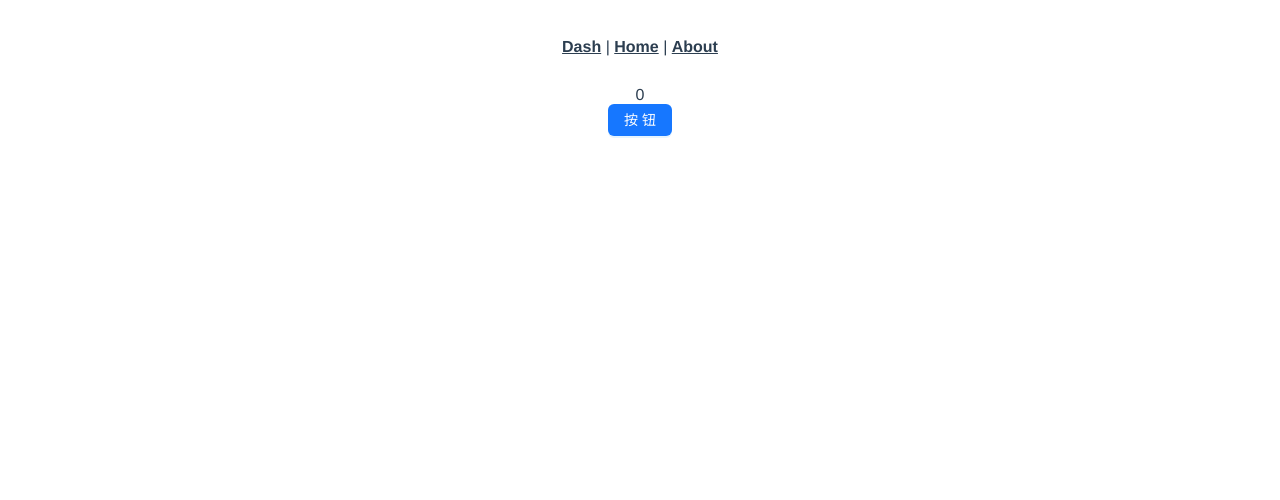
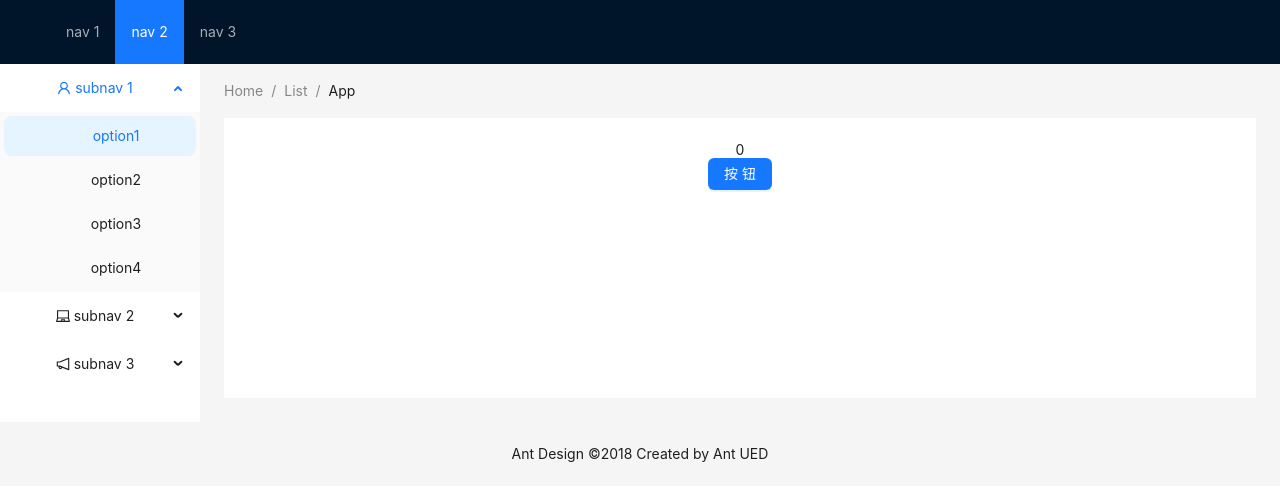
Before and after one commit to tongcheng1993/tongcheng1993.github.io, a Vue app in the folder blog/: page /#/dash in a window 1280 px wide. Shown: the top 500 px of the page. Built offline with nearby package versions, Linux system fonts and the light colour scheme.

Commit message:
20240514

```diff
--- a/blog/public/index.html
+++ b/blog/public/index.html
@@ -1,5 +1,5 @@
 <!DOCTYPE html>
-<html lang="">
+<html lang="zh">
   <head>
     <meta charset="utf-8">
     <meta http-equiv="X-UA-Compatible" content="IE=edge">
--- a/blog/src/main.js
+++ b/blog/src/main.js
@@ -4,12 +4,13 @@
 import store from './store'
 
 import Antd from 'ant-design-vue'
+import 'ant-design-vue/dist/reset.css';
 
 const app = createApp(App)
-app.use(Antd)
+
 app.use(store)
 app.use(router)
-
+app.use(Antd)
 
 
 app.mount('#app')
--- a/blog/src/views/Dash.vue
+++ b/blog/src/views/Dash.vue
@@ -1,5 +1,4 @@
 <template>
-
     <div>{{ count }}</div>
     <a-button type="primary" @click="increment">按钮</a-button>
 </template>
--- a/blog/src/views/layout/contain.vue
+++ b/blog/src/views/layout/contain.vue
@@ -1,31 +1,126 @@
 <template>
-   <HeaderVue></HeaderVue>
-    <div>
-        <AsideVue>
+    <a-layout>
+        <a-layout-header class="header">
+            <div class="logo" />
+            <a-menu
+                    v-model:selectedKeys="selectedKeys1"
+                    theme="dark"
+                    mode="horizontal"
+                    :style="{ lineHeight: '64px' }"
+            >
+                <a-menu-item key="1">nav 1</a-menu-item>
+                <a-menu-item key="2">nav 2</a-menu-item>
+                <a-menu-item key="3">nav 3</a-menu-item>
+            </a-menu>
+        </a-layout-header>
+        <a-layout>
+            <a-layout-sider width="200" style="background: #fff">
+                <a-menu
+                        v-model:selectedKeys="selectedKeys2"
+                        v-model:openKeys="openKeys"
+                        mode="inline"
+                        :style="{ height: '100%', borderRight: 0 }"
+                >
+                    <a-sub-menu key="sub1">
+                        <template #title>
+              <span>
+                <user-outlined />
+                subnav 1
+              </span>
+                        </template>
+                        <a-menu-item key="1">option1</a-menu-item>
+                        <a-menu-item key="2">option2</a-menu-item>
+                        <a-menu-item key="3">option3</a-menu-item>
+                        <a-menu-item key="4">option4</a-menu-item>
+                    </a-sub-menu>
+                    <a-sub-menu key="sub2">
+                        <template #title>
+              <span>
+                <laptop-outlined />
+                subnav 2
+              </span>
+                        </template>
+                        <a-menu-item key="5">option5</a-menu-item>
+                        <a-menu-item key="6">option6</a-menu-item>
+                        <a-menu-item key="7">option7</a-menu-item>
+                        <a-menu-item key="8">option8</a-menu-item>
+                    </a-sub-menu>
+                    <a-sub-menu key="sub3">
+                        <template #title>
+              <span>
+                <notification-outlined />
+                subnav 3
+              </span>
+                        </template>
+                        <a-menu-item key="9">option9</a-menu-item>
+                        <a-menu-item key="10">option10</a-menu-item>
+                        <a-menu-item key="11">option11</a-menu-item>
+                        <a-menu-item key="12">option12</a-menu-item>
+                    </a-sub-menu>
+                </a-menu>
+            </a-layout-sider>
+            <a-layout style="padding: 0 24px 24px">
+                <a-breadcrumb style="margin: 16px 0">
+                    <a-breadcrumb-item>Home</a-breadcrumb-item>
+                    <a-breadcrumb-item>List</a-breadcrumb-item>
+                    <a-breadcrumb-item>App</a-breadcrumb-item>
+                </a-breadcrumb>
+                <a-layout-content
+                        :style="{ background: '#fff', padding: '24px', margin: 0, minHeight: '280px' }"
+                >
+                    <router-view/>
+                </a-layout-content>
+            </a-layout>
+        </a-layout>
 
-        </AsideVue>
-        <router-view/>
-    </div>
-    <FooterVue>
+        <a-layout-footer style="text-align: center">
+            Ant Design ©2018 Created by Ant UED
+        </a-layout-footer>
+    </a-layout>
 
-    </FooterVue>
+
 </template>
 
 <script>
     import HeaderVue from './headerVue'
     import FooterVue from './footerVue'
     import AsideVue from './asideVue'
-
+    import { UserOutlined, LaptopOutlined, NotificationOutlined } from '@ant-design/icons-vue';
     export default {
         name: "contain",
-        components:{
+        components: {
             HeaderVue,
             FooterVue,
             AsideVue,
-        }
+            UserOutlined,
+            LaptopOutlined,
+            NotificationOutlined,
+        },
+        data(){
+          return{
+              selectedKeys1:["2"],
+              selectedKeys2:["1"],
+              openKeys:["sub1"]
+          }
+        },
     }
 </script>
 
 <style scoped>
+    #components-layout-demo-top-side-2 .logo {
+        float: left;
+        width: 120px;
+        height: 31px;
+        margin: 16px 24px 16px 0;
+        background: rgba(255, 255, 255, 0.3);
+    }
 
+    .ant-row-rtl #components-layout-demo-top-side-2 .logo {
+        float: right;
+        margin: 16px 0 16px 24px;
+    }
+
+    .site-layout-background {
+        background: #fff;
+    }
 </style>
--- a/blog/vue.config.js
+++ b/blog/vue.config.js
@@ -1,5 +1,15 @@
 const { defineConfig } = require('@vue/cli-service')
 module.exports = defineConfig({
   transpileDependencies: true,
-  productionSourceMap: false
+  productionSourceMap: false,
+  chainWebpack: (config) => {
+    config.plugin('define').tap((definitions) => {
+      Object.assign(definitions[0], {
+        __VUE_OPTIONS_API__: 'true',
+        __VUE_PROD_DEVTOOLS__: 'false',
+        __VUE_PROD_HYDRATION_MISMATCH_DETAILS__: 'false'
+      })
+      return definitions
+    })
+  }
 })
```
Also changed, not shown: 15 other files (tests, documents, lock files or other folders).
